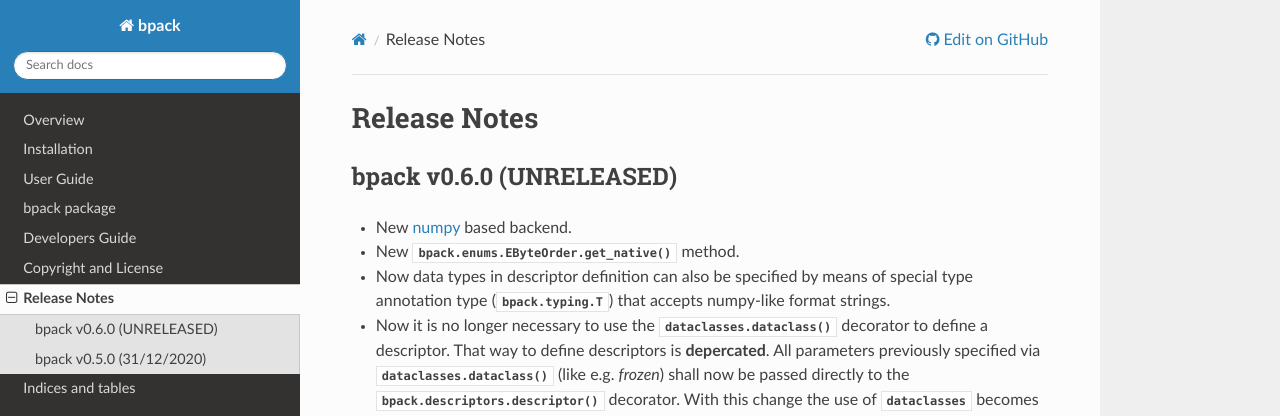
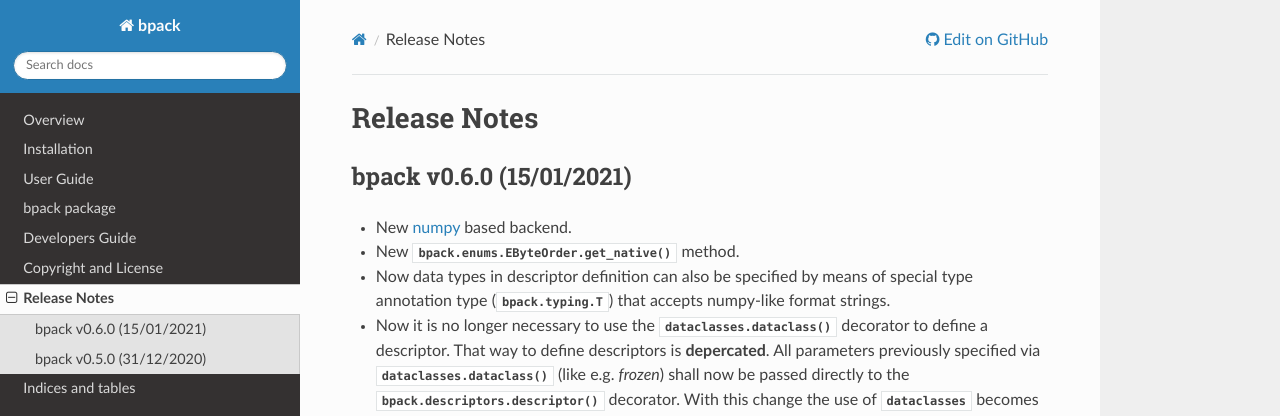
Before and after one commit to avalentino/bpack, a Sphinx documentation site: the page built from docs/release_notes.rst, in a window 1280 px wide and 1244 px high. Shown: the top 416 px of the window. Built offline with Sphinx 7.4.7 and the Read the Docs theme 2.0.0, drawn with Linux system fonts in a browser that asks for light colours; the version number is read from the project's files by our own code.

```diff
--- a/bpack/__init__.py
+++ b/bpack/__init__.py
@@ -12,4 +12,4 @@ from .enums import EBaseUnits, EByteOrder, EBitOrder            # noqa: F401
 from .typing import T                                           # noqa: F401
 
 
-__version__ = '0.6.0.dev5'
+__version__ = '0.6.0'
--- a/docs/release_notes.rst
+++ b/docs/release_notes.rst
@@ -1,7 +1,7 @@
 Release Notes
 =============
 
-bpack v0.6.0 (UNRELEASED)
+bpack v0.6.0 (15/01/2021)
 -------------------------
 
 * New numpy_ based backend.
```
